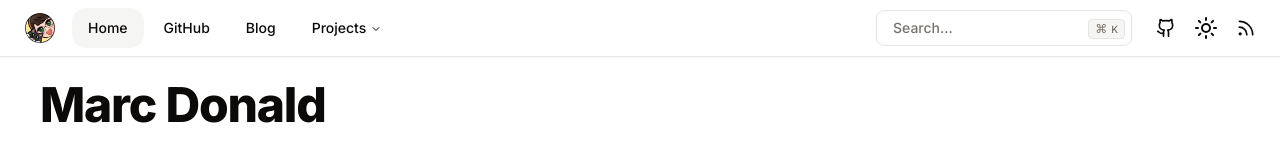
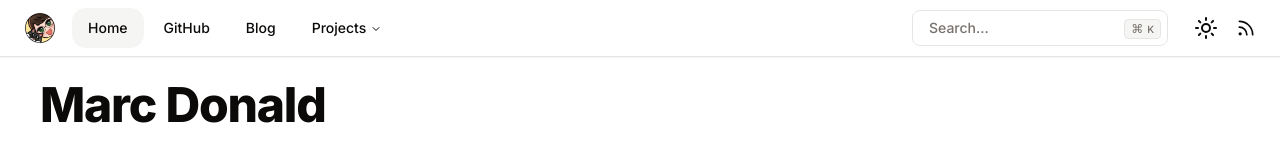
Before and after one commit to MarcDonald/marcdonald.com, a Next.js app: page / in a window 1280 px wide. Shown: the top 148 px of the page. Built offline with nearby package versions, Linux system fonts and the light colour scheme; what contentlayer, tailwindcss-debug-screens would draw is missing.

Commit message:
Update dependencies

```diff
--- a/app/components/site-header.tsx
+++ b/app/components/site-header.tsx
@@ -24,7 +24,7 @@ export function SiteHeader() {
 							href={siteConfig.links.github}
 							target="_blank"
 							rel="noreferrer"
-							className={'hidden sm:block'}
+							className={'sm:block md:hidden'}
 						>
 							<div
 								className={cn(
```
Also changed, not shown: package.json (+24 -26 lines), .eslintrc.js, 1 other file (tests, documents, lock files or other folders).
